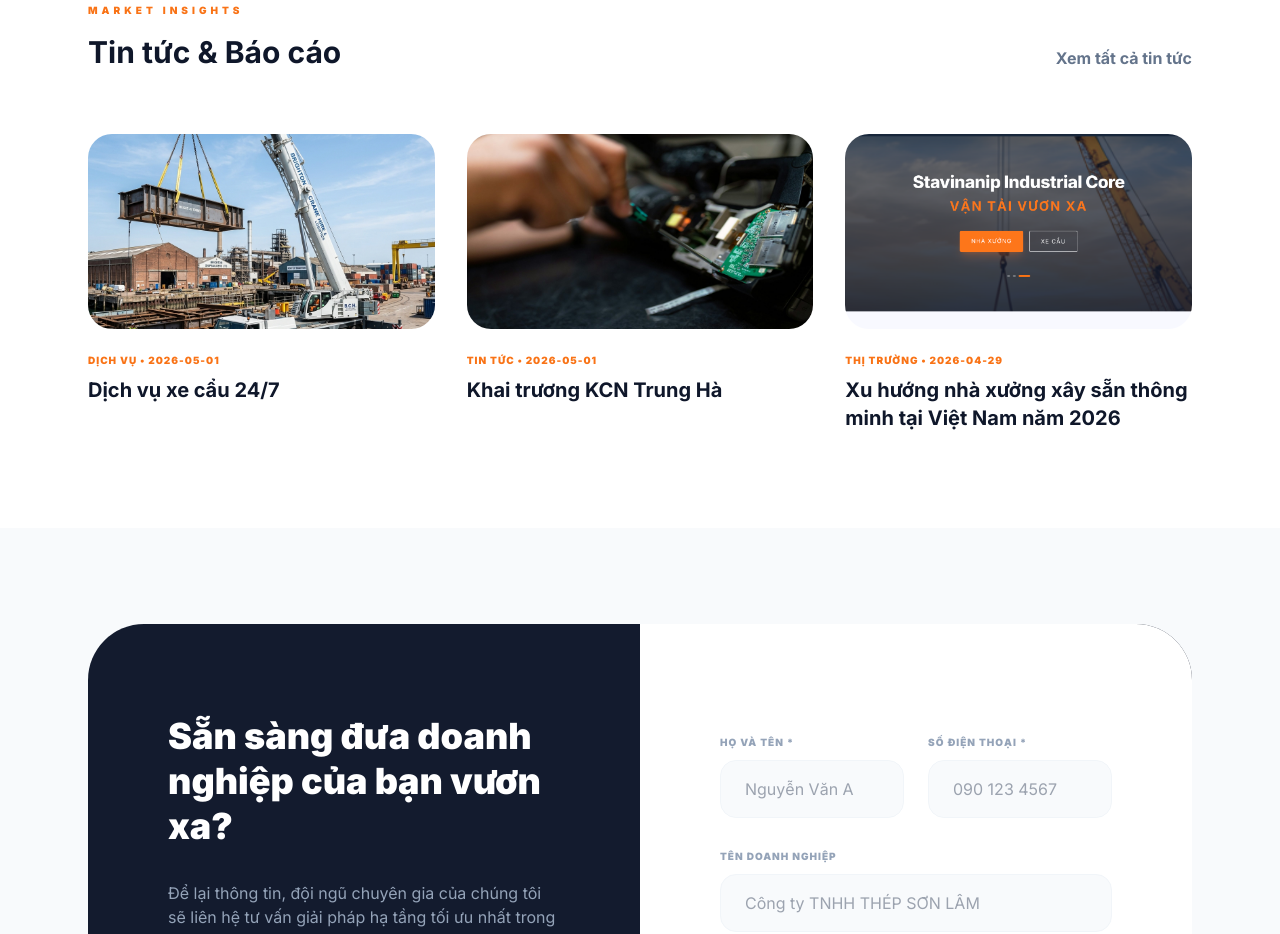
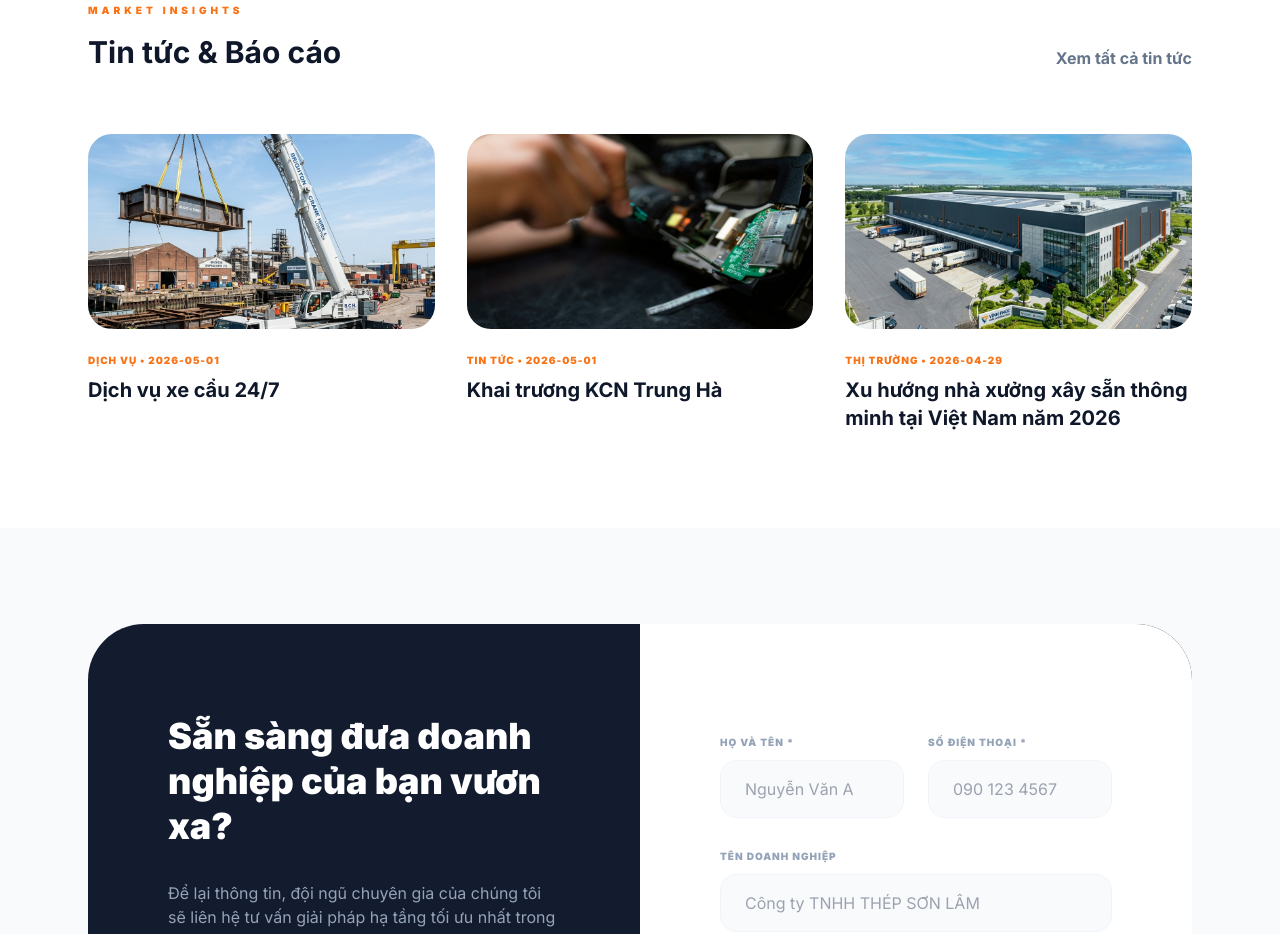
Before and after one commit to satosis/thepsonlam, a plain HTML site: page index.html in a window 1280 px wide. Shown: the part 3472-4406 px from the top of the page. Drawn offline with nearby package versions, Linux system fonts and the light colour scheme.

Commit message:
Replace news image with factory image

```diff
--- a/index.html
+++ b/index.html
@@ -1008,7 +1008,7 @@
 
           <article class="group cursor-pointer">
             <div class="aspect-video rounded-3xl overflow-hidden mb-6">
-              <img src="brain/news1.jpg" loading="lazy"
+              <img src="brain/wh_real1.jpg" loading="lazy"
                 class="w-full h-full object-cover group-hover:scale-110 transition-transform duration-700"
                 alt="Xu hướng nhà xưởng xây sẵn thông minh tại Việt Nam năm 2026">
             </div>
```
